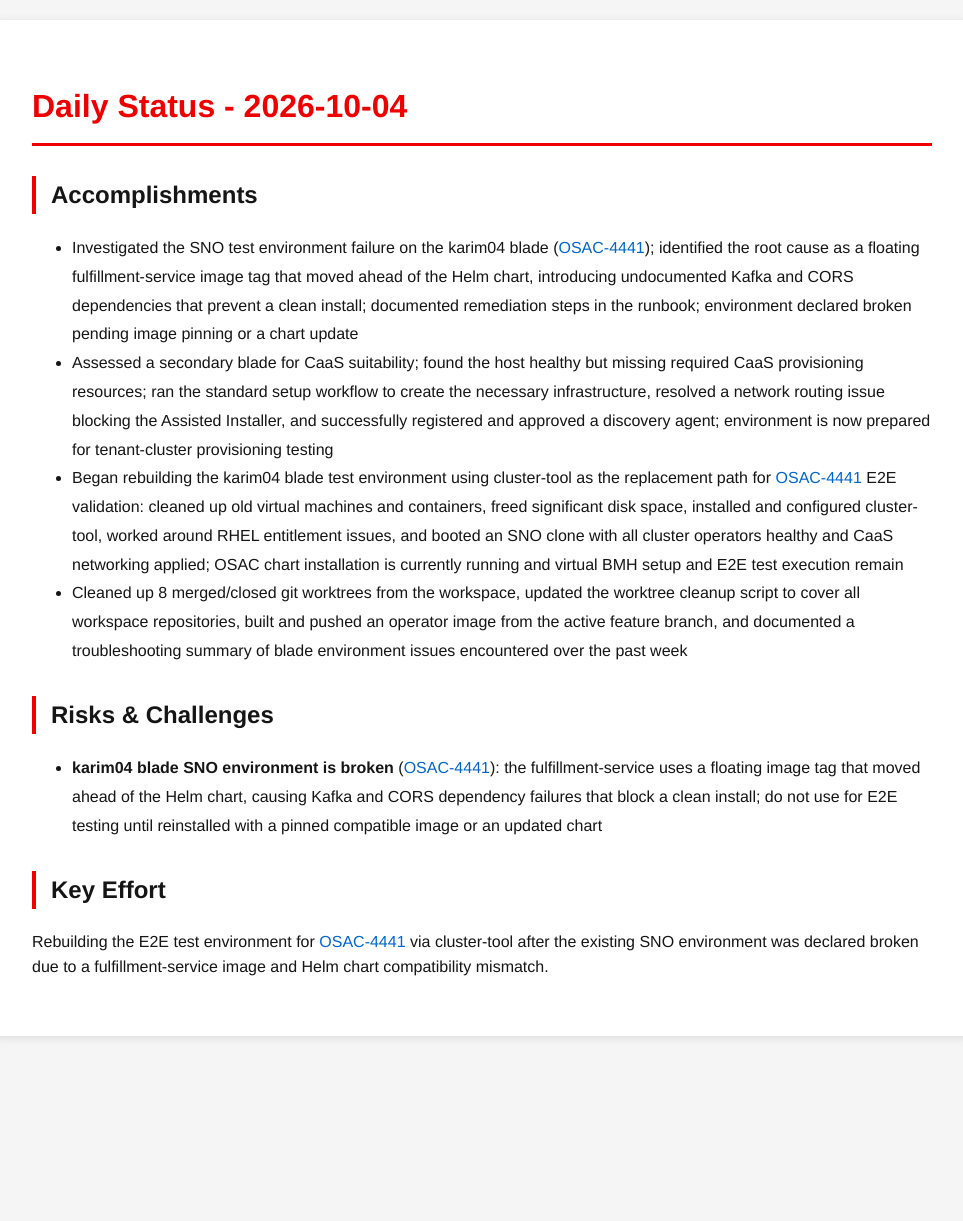
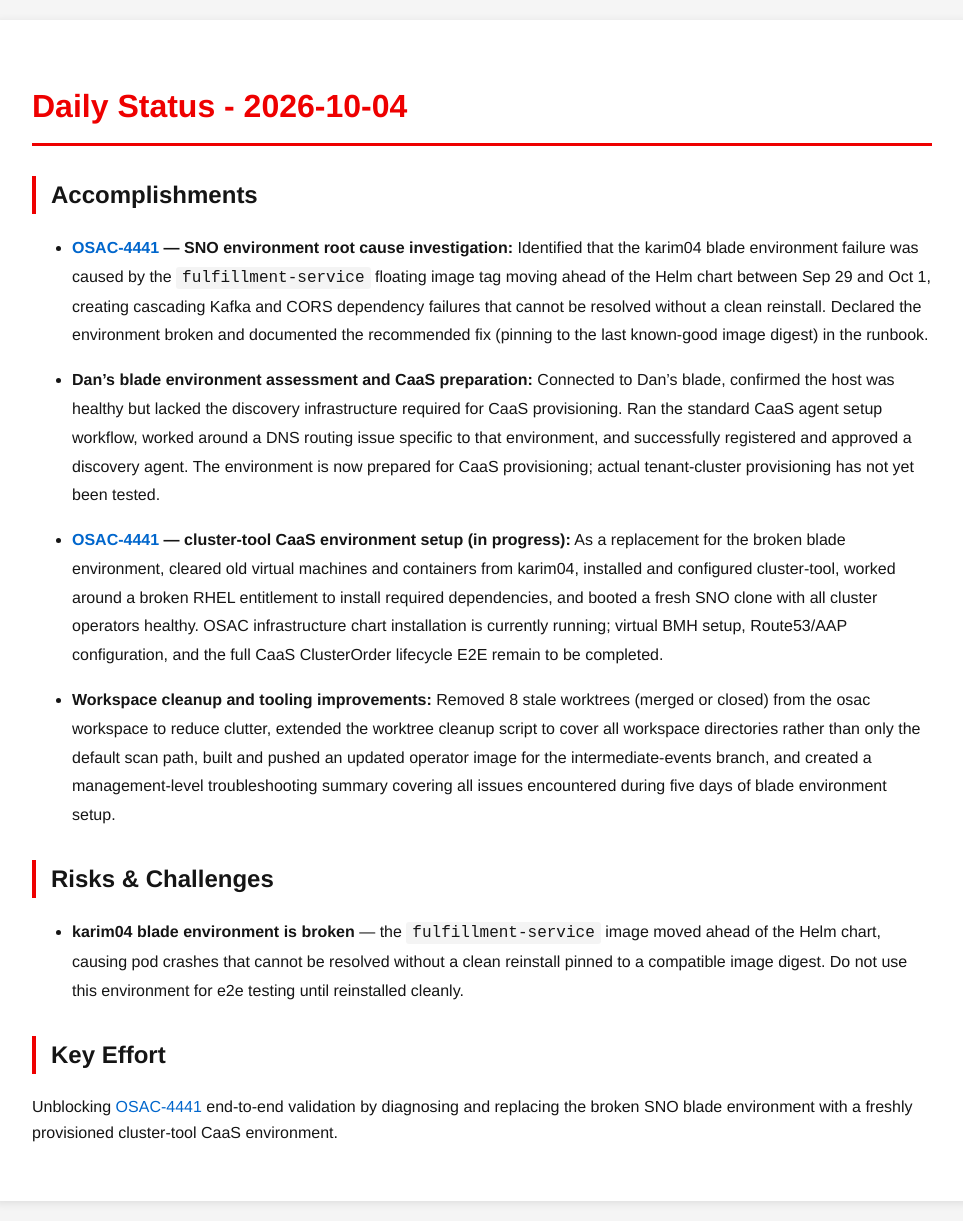
Before and after one commit to tzvatot/daily-status, a Jekyll site: the page built from 2026-10-04.md, in a window 1280 px wide. Shown: the whole page, without its empty margins (158-1121 px from the left). Built offline with Jekyll 4.4.1, drawn with Linux system fonts in a browser that asks for light colours; before the commit the page ends 1056 px from its top, so only the background shows below that.

Commit message:
Daily status update - 2026-10-04

```diff
--- a/2026-10-04.md
+++ b/2026-10-04.md
@@ -7,13 +7,19 @@
 # Daily Status - 2026-10-04
 
 ## Accomplishments
-- Investigated the SNO test environment failure on the karim04 blade ([OSAC-4441](https://redhat.atlassian.net/browse/OSAC-4441)); identified the root cause as a floating fulfillment-service image tag that moved ahead of the Helm chart, introducing undocumented Kafka and CORS dependencies that prevent a clean install; documented remediation steps in the runbook; environment declared broken pending image pinning or a chart update
-- Assessed a secondary blade for CaaS suitability; found the host healthy but missing required CaaS provisioning resources; ran the standard setup workflow to create the necessary infrastructure, resolved a network routing issue blocking the Assisted Installer, and successfully registered and approved a discovery agent; environment is now prepared for tenant-cluster provisioning testing
-- Began rebuilding the karim04 blade test environment using cluster-tool as the replacement path for [OSAC-4441](https://redhat.atlassian.net/browse/OSAC-4441) E2E validation: cleaned up old virtual machines and containers, freed significant disk space, installed and configured cluster-tool, worked around RHEL entitlement issues, and booted an SNO clone with all cluster operators healthy and CaaS networking applied; OSAC chart installation is currently running and virtual BMH setup and E2E test execution remain
-- Cleaned up 8 merged/closed git worktrees from the workspace, updated the worktree cleanup script to cover all workspace repositories, built and pushed an operator image from the active feature branch, and documented a troubleshooting summary of blade environment issues encountered over the past week
+
+- **[OSAC-4441](https://redhat.atlassian.net/browse/OSAC-4441) — SNO environment root cause investigation:** Identified that the karim04 blade environment failure was caused by the `fulfillment-service` floating image tag moving ahead of the Helm chart between Sep 29 and Oct 1, creating cascading Kafka and CORS dependency failures that cannot be resolved without a clean reinstall. Declared the environment broken and documented the recommended fix (pinning to the last known-good image digest) in the runbook.
+
+- **Dan's blade environment assessment and CaaS preparation:** Connected to Dan's blade, confirmed the host was healthy but lacked the discovery infrastructure required for CaaS provisioning. Ran the standard CaaS agent setup workflow, worked around a DNS routing issue specific to that environment, and successfully registered and approved a discovery agent. The environment is now prepared for CaaS provisioning; actual tenant-cluster provisioning has not yet been tested.
+
+- **[OSAC-4441](https://redhat.atlassian.net/browse/OSAC-4441) — cluster-tool CaaS environment setup (in progress):** As a replacement for the broken blade environment, cleared old virtual machines and containers from karim04, installed and configured cluster-tool, worked around a broken RHEL entitlement to install required dependencies, and booted a fresh SNO clone with all cluster operators healthy. OSAC infrastructure chart installation is currently running; virtual BMH setup, Route53/AAP configuration, and the full CaaS ClusterOrder lifecycle E2E remain to be completed.
+
+- **Workspace cleanup and tooling improvements:** Removed 8 stale worktrees (merged or closed) from the osac workspace to reduce clutter, extended the worktree cleanup script to cover all workspace directories rather than only the default scan path, built and pushed an updated operator image for the intermediate-events branch, and created a management-level troubleshooting summary covering all issues encountered during five days of blade environment setup.
 
 ## Risks & Challenges
-- **karim04 blade SNO environment is broken** ([OSAC-4441](https://redhat.atlassian.net/browse/OSAC-4441)): the fulfillment-service uses a floating image tag that moved ahead of the Helm chart, causing Kafka and CORS dependency failures that block a clean install; do not use for E2E testing until reinstalled with a pinned compatible image or an updated chart
+
+- **karim04 blade environment is broken** — the `fulfillment-service` image moved ahead of the Helm chart, causing pod crashes that cannot be resolved without a clean reinstall pinned to a compatible image digest. Do not use this environment for e2e testing until reinstalled cleanly.
 
 ## Key Effort
-Rebuilding the E2E test environment for [OSAC-4441](https://redhat.atlassian.net/browse/OSAC-4441) via cluster-tool after the existing SNO environment was declared broken due to a fulfillment-service image and Helm chart compatibility mismatch.
+
+Unblocking [OSAC-4441](https://redhat.atlassian.net/browse/OSAC-4441) end-to-end validation by diagnosing and replacing the broken SNO blade environment with a freshly provisioned cluster-tool CaaS environment.
```
